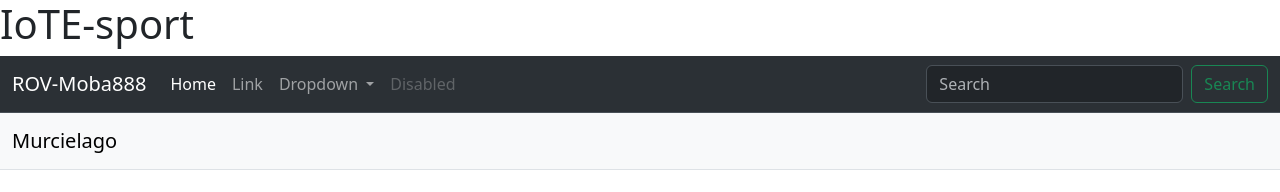
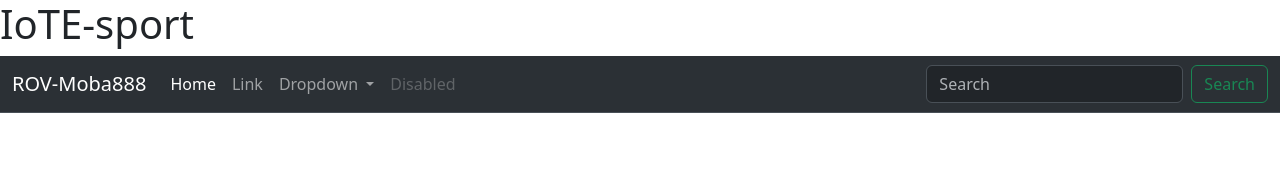
Before and after one commit to kenduen5555/group.intro.web, a plain HTML site: page index.html in a window 1280 px wide. Drawn offline with nearby package versions, Linux system fonts and the light colour scheme.

Commit message:
Update index.html

```diff
--- a/index.html
+++ b/index.html
@@ -1,52 +1,103 @@
 <!doctype html>
 <html lang="en">
+  <!-- กำหนดเอกสารให้เป็น HTML5 และระบุภาษาของเนื้อหาเป็นภาษาอังกฤษ -->
+
   <head>
+    <!-- ส่วนหัวของเอกสาร HTML -->
     <meta charset="utf-8">
+    <!-- กำหนดการเข้ารหัสอักขระเป็น UTF-8 เพื่อรองรับตัวอักษรหลายภาษา -->
+
     <meta name="viewport" content="width=device-width, initial-scale=1">
+    <!-- กำหนดให้หน้าจอแสดงผลเหมาะสมกับขนาดหน้าจออุปกรณ์ต่าง ๆ เช่น มือถือ -->
+
     <title>Bootstrap demo</title>
+    <!-- ชื่อแท็บของหน้าเว็บไซต์ -->
+
     <link href="https://cdn.jsdelivr.net/npm/bootstrap@5.3.3/dist/css/bootstrap.min.css" rel="stylesheet" integrity="sha384-QWTKZyjpPEjISv5WaRU9OFeRpok6YctnYmDr5pNlyT2bRjXh0JMhjY6hW+ALEwIH" crossorigin="anonymous">
+    <!-- ลิงก์ไปยังไฟล์ CSS ของ Bootstrap เวอร์ชัน 5.3.3 เพื่อใช้งานสไตล์สำเร็จรูป -->
   </head>
+
   <body>
+    <!-- เนื้อหาหลักของเว็บไซต์ -->
+
     <h1>IoTE-sport</h1>
+    <!-- หัวข้อหลักของหน้าเว็บ -->
+
     <nav class="navbar navbar-expand-lg bg-body-tertiary navbar bg-dark border-bottom border-body" data-bs-theme="dark">
+      <!-- สร้างแถบนำทางด้วยคลาส Bootstrap พร้อมกำหนดธีมให้เป็นสีเข้ม -->
+
       <div class="container-fluid">
+        <!-- ใช้คอนเทนเนอร์แบบเต็มหน้าจอ -->
+
         <a class="navbar-brand" href="#">ROV-Moba888</a>
+        <!-- โลโก้หรือลิงก์หลักของ Navbar -->
+
         <button class="navbar-toggler" type="button" data-bs-toggle="collapse" data-bs-target="#navbarSupportedContent" aria-controls="navbarSupportedContent" aria-expanded="false" aria-label="Toggle navigation">
+          <!-- ปุ่มสำหรับย่อ/ขยายเมนูในอุปกรณ์ขนาดเล็ก -->
+
           <span class="navbar-toggler-icon"></span>
+          <!-- ไอคอนแสดงปุ่ม -->
         </button>
+
         <div class="collapse navbar-collapse" id="navbarSupportedContent">
+          <!-- เนื้อหาที่จะถูกซ่อนไว้เมื่อหน้าจอมีขนาดเล็ก -->
+
           <ul class="navbar-nav me-auto mb-2 mb-lg-0">
+            <!-- กลุ่มรายการเมนูในแถบนำทาง -->
+
             <li class="nav-item">
               <a class="nav-link active" aria-current="page" href="#">Home</a>
+              <!-- ลิงก์เมนูไปยังหน้า Home -->
             </li>
+
             <li class="nav-item">
               <a class="nav-link" href="#">Link</a>
+              <!-- ลิงก์เมนูปกติ -->
             </li>
+
             <li class="nav-item dropdown">
               <a class="nav-link dropdown-toggle" href="#" role="button" data-bs-toggle="dropdown" aria-expanded="false">
                 Dropdown
               </a>
+              <!-- เมนูแบบดรอปดาวน์ -->
+
               <ul class="dropdown-menu">
+                <!-- รายการในเมนูดรอปดาวน์ -->
+
                 <li><a class="dropdown-item" href="#">Action</a></li>
+                <!-- รายการแรกในเมนูดรอปดาวน์ -->
+
                 <li><a class="dropdown-item" href="#">Another action</a></li>
+                <!-- รายการที่สองในเมนูดรอปดาวน์ -->
+
                 <li><hr class="dropdown-divider"></li>
+                <!-- เส้นแบ่งระหว่างรายการ -->
+
                 <li><a class="dropdown-item" href="#">Something else here</a></li>
+                <!-- รายการอื่น ๆ -->
               </ul>
             </li>
+
             <li class="nav-item">
               <a class="nav-link disabled" aria-disabled="true">Disabled</a>
+              <!-- เมนูที่ถูกปิดการใช้งาน -->
             </li>
           </ul>
+
           <form class="d-flex" role="search">
+            <!-- ฟอร์มค้นหา -->
+
             <input class="form-control me-2" type="search" placeholder="Search" aria-label="Search">
+            <!-- ช่องป้อนข้อความสำหรับค้นหา -->
+
             <button class="btn btn-outline-success" type="submit">Search</button>
+            <!-- ปุ่มสำหรับส่งฟอร์มค้นหา -->
           </form>
         </div>
       </div>
     </nav>
-    <nav>  <nav class="navbar navbar-expand-lg bg-body-tertiary navbar bg-dark border-bottom border-body" data-bs-theme="grey">
-      <div class="container-fluid">
-        <a class="navbar-brand" href="#">Murcielago</a></nav>
+
     <script src="https://cdn.jsdelivr.net/npm/bootstrap@5.3.3/dist/js/bootstrap.bundle.min.js" integrity="sha384-YvpcrYf0tY3lHB60NNkmXc5s9fDVZLESaAA55NDzOxhy9GkcIdslK1eN7N6jIeHz" crossorigin="anonymous"></script>
+    <!-- ลิงก์ไปยังไฟล์ JavaScript ของ Bootstrap สำหรับฟีเจอร์แบบไดนามิก เช่น ดรอปดาวน์ -->
   </body>
 </html>
```
